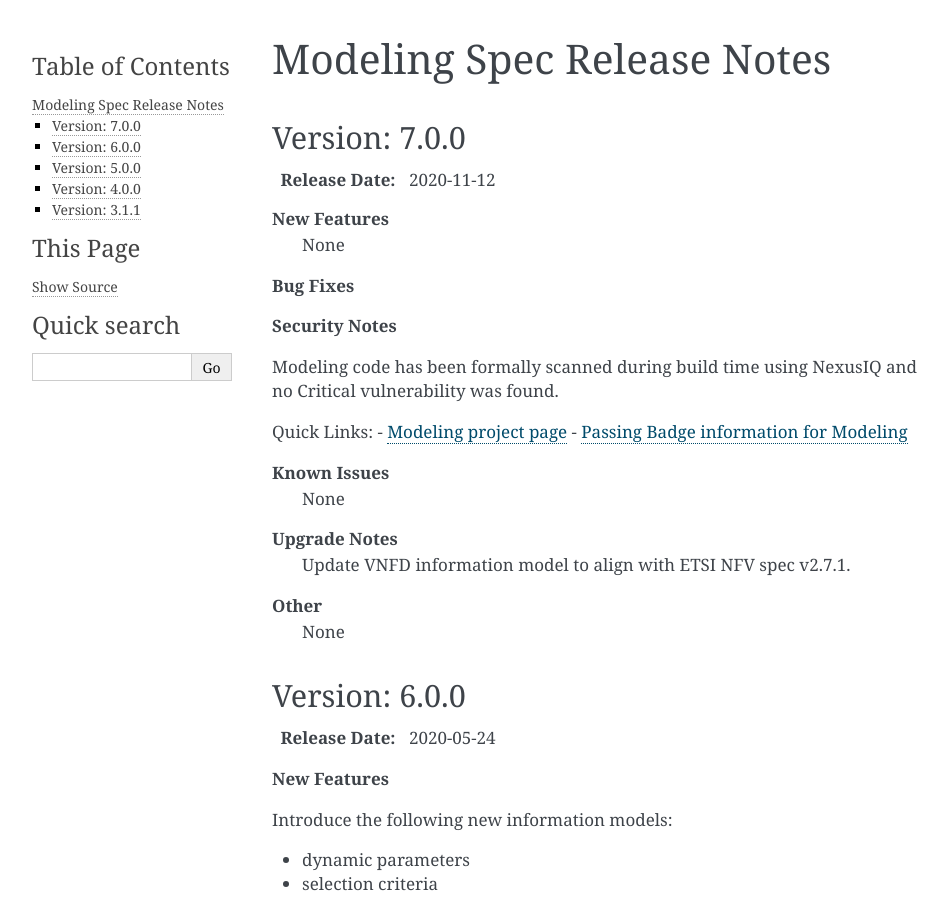
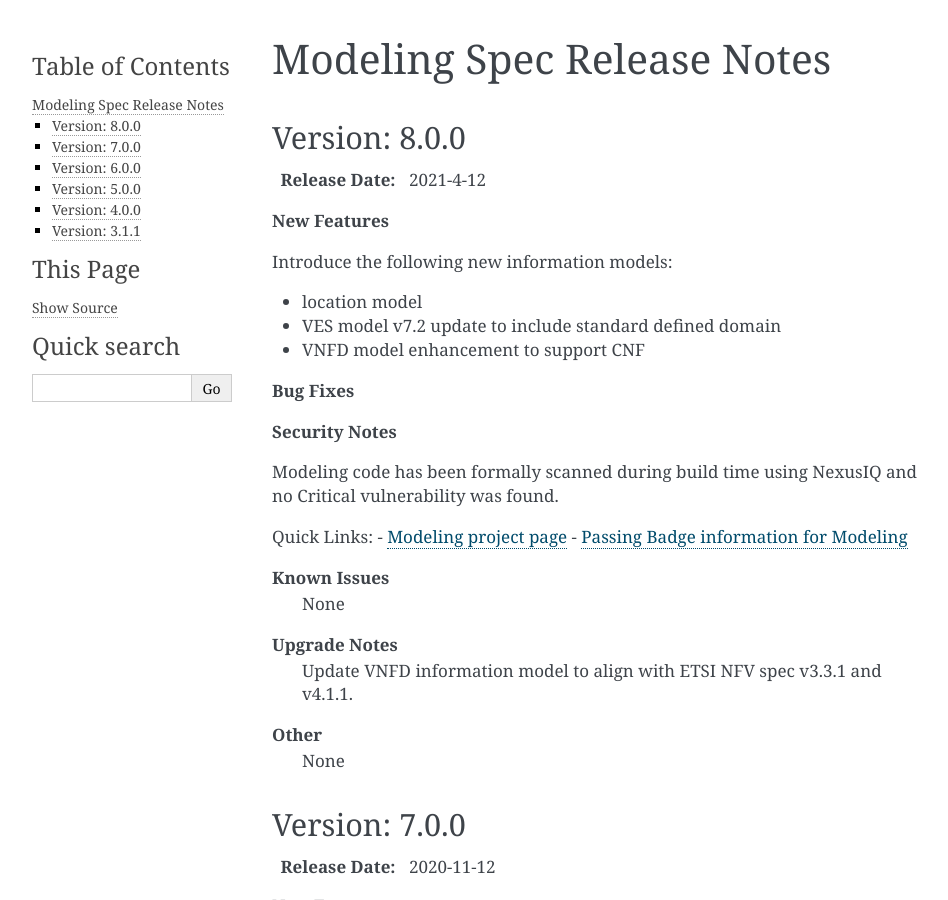
Before and after one commit to onap/modeling-modelspec, a Sphinx documentation site: the page built from docs/Release-notes/release-notes.rst, in a window 1280 px wide and 900 px high. Shown: the whole window, without its empty margins (148-1096 px from the left). Built offline with Sphinx 7.4.7, drawn with Linux system fonts in a browser that asks for light colours; pages that are not in the unit, such as notebooks, are missing from menus.

Commit message:
update R8 release note
Issue-ID: MODELING-517
Signed-off-by: yxpoke <yangxu5@huawei.com>
Change-Id: I08c0bf488c936b90e2671f5363c4c94c232541ad

```diff
--- a/docs/Release-notes/release-notes.rst
+++ b/docs/Release-notes/release-notes.rst
@@ -1,4 +1,4 @@
-.. Copyright 2020 (China Mobile)
+.. Copyright 2021 (China Mobile)
 .. This file is licensed under the CREATIVE COMMONS ATTRIBUTION 4.0
 .. INTERNATIONAL LICENSE
 .. Full license text at https://creativecommons.org/licenses/by/4.0/legalcode
@@ -6,6 +6,39 @@
 
 Modeling Spec Release Notes
 ===========================
+
+Version: 8.0.0
+--------------
+
+:Release Date: 2021-4-12
+
+**New Features**
+
+Introduce the following new information models:
+
+- location model
+- VES model v7.2 update to include standard defined domain
+- VNFD model enhancement to support CNF
+
+**Bug Fixes**
+
+**Security Notes**
+
+Modeling code has been formally scanned during build time using NexusIQ and no
+Critical vulnerability was found.
+
+Quick Links:
+- `Modeling project page <https://wiki.onap.org/display/DW/Modeling+Project>`_
+- `Passing Badge information for Modeling <https://bestpractices.coreinfrastructure.org/en/projects/1774>`_
+
+**Known Issues**
+   None
+
+**Upgrade Notes**
+   Update VNFD information model to align with ETSI NFV spec v3.3.1 and v4.1.1.
+
+**Other**
+   None
 
 Version: 7.0.0
 --------------
```
